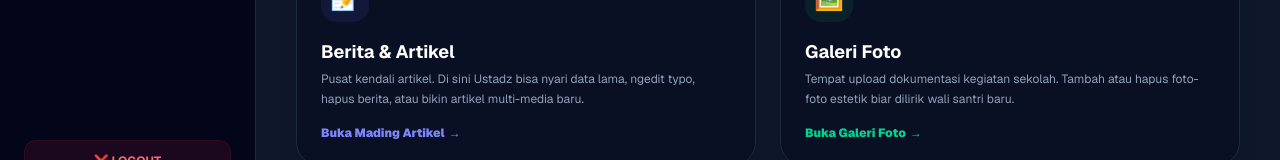
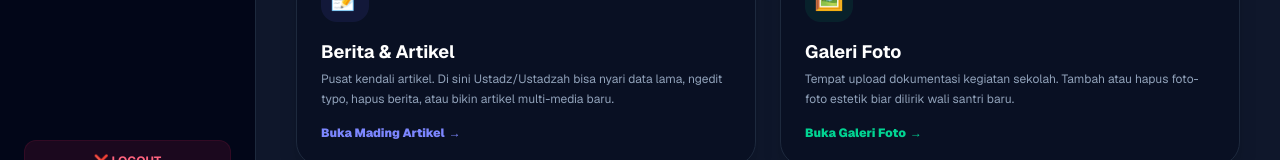
Before and after one commit to ypiinsanqurani/ypiiq, a Next.js app: page /dashboard in a window 1280 px wide. Shown: the part 1252-1412 px from the top of the page. Built offline with nearby package versions, Linux system fonts and the light colour scheme; sample sign-in values are in the browser's storage.

Commit message:
Update page.js

```diff
--- a/src/app/(admin)/dashboard/page.js
+++ b/src/app/(admin)/dashboard/page.js
@@ -107,7 +107,7 @@ export default function DashboardPage() {
               </div>
               <h3 className="text-lg font-bold text-white group-hover:text-indigo-400 transition-colors">Berita & Artikel</h3>
               <p className="text-xs text-slate-400 mt-1 leading-relaxed">
-                Pusat kendali artikel. Di sini Ustadz bisa nyari data lama, ngedit typo, hapus berita, atau bikin artikel multi-media baru.
+                Pusat kendali artikel. Di sini Ustadz/Ustadzah bisa nyari data lama, ngedit typo, hapus berita, atau bikin artikel multi-media baru.
               </p>
             </div>
             <div className="text-xs font-black text-indigo-400 mt-4 flex items-center gap-1 group-hover:translate-x-1 transition-transform">
```
